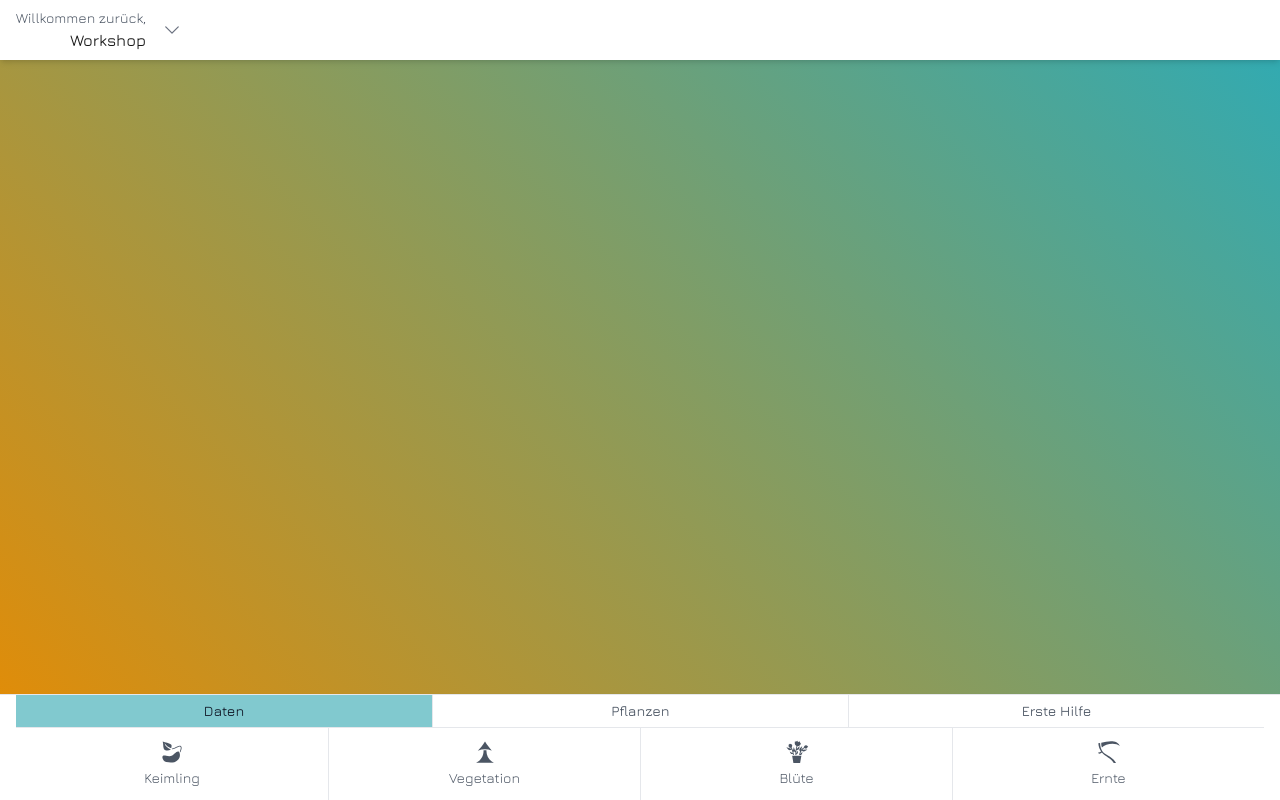
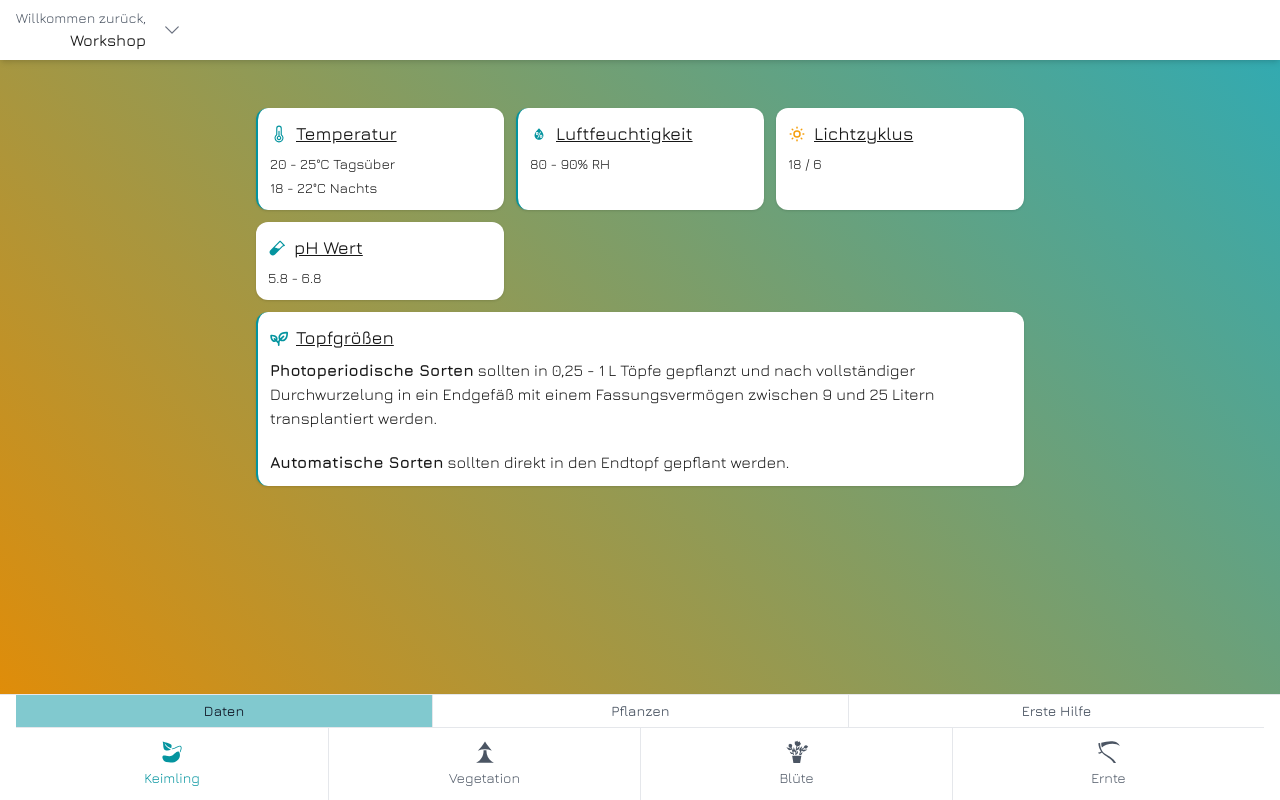
Before and after one commit to balefulduck/handout, a Next.js app: page /dashboard in a window 1280 px wide. Built offline with nearby package versions, Linux system fonts and the light colour scheme; no server answers.

Commit message:
Update styles

```diff
--- a/src/app/dashboard/page.js
+++ b/src/app/dashboard/page.js
@@ -15,7 +15,7 @@ import HarvestPhase from '@/components/phases/HarvestPhase';
 export default function DashboardPage() {
   const { data: session } = useSession();
   const [selectedStrains, setSelectedStrains] = useState([]);
-  const [activePhase, setActivePhase] = useState(null);
+  const [activePhase, setActivePhase] = useState('seedling'); //Make seedling phase default
   const [showLogoutModal, setShowLogoutModal] = useState(false);
 
   useEffect(() => {
--- a/src/components/phases/FlowerPhase.js
+++ b/src/components/phases/FlowerPhase.js
@@ -9,51 +9,66 @@ export default function FlowerPhase() {
     <div className="py-4 px-3">
       <div className="max-w-3xl mx-auto">
         <div className="grid grid-cols-2 sm:grid-cols-3 gap-3">
-          {/* Climate Card */}
-          <div className="bg-white rounded-xl shadow p-3 border-l-2 border-orange col-span-2 sm:col-span-1">
-            <div className="flex items-center gap-1.5 mb-2">
-              <WiHumidity className="text-lg text-orange" />
-              <span className="text-sm font-medium">40-50% RH</span>
+          {/* Temperature Card */}
+          <div className="bg-white rounded-xl shadow p-3 border-l-2 border-orange col-span-1">
+            <div className="flex items-center gap-2 mb-1.5">
+              <PiThermometerSimple className="text-lg text-orange" />
+              <span className="text-lg font-medium underline">Temperatur</span>
             </div>
             <div className="space-y-1">
               <div className="flex items-center gap-1.5">
-                <PiThermometerSimple className="text-lg text-orange" />
-                <span className="text-sm">20-26°C Tag</span>
+                <span className="text-sm">20 - 26°C Tagsüber</span>
               </div>
               <div className="flex items-center gap-1.5">
-                <PiThermometerSimple className="text-lg text-orange/70" />
-                <span className="text-sm">18-20°C Nacht</span>
+                <span className="text-sm">18 - 20°C Nachts</span>
               </div>
             </div>
           </div>
 
-          {/* Light Schedule - Compact Card */}
-          <div className="bg-white rounded-xl shadow p-3 flex items-center justify-center gap-2">
-            <LuSunMedium className="text-lg text-amber-500" />
-            <span className="text-sm font-medium">12/12</span>
-          </div>
-
-          {/* pH Value - Small Square Card */}
-          <div className="bg-white rounded-xl shadow p-3 flex flex-col items-center justify-center">
-            <PiTestTubeFill className="text-lg text-orange mb-1" />
-            <div className="text-center">
-              <div className="text-xs font-medium text-gray-600">pH</div>
-              <div className="text-sm">5.8-6.2</div>
+          {/* Humidity Card */}
+          <div className="bg-white rounded-xl shadow p-3 border-l-2 border-orange col-span-1">
+            <div className="flex items-center gap-2 mb-1.5">
+              <WiHumidity className="text-lg text-orange" />
+              <span className="text-lg font-medium underline">Luftfeuchtigkeit</span>
+            </div>
+            <div className="flex items-center gap-1.5">
+              <span className="text-sm">40 - 50% RH</span>
             </div>
           </div>
 
-          {/* Substrate Card - Full Width */}
+          {/* Light Schedule Card */}
+          <div className="bg-white rounded-xl shadow p-3">
+            <div className="flex items-center gap-2 mb-1.5">
+              <LuSunMedium className="text-lg text-amber-500" />
+              <span className="text-lg font-medium underline">Lichtzyklus</span>
+            </div>
+            <div className="flex items-center gap-1.5">
+              <span className="text-sm">12 / 12</span>
+            </div>
+          </div>
+
+          {/* pH Value Card */}
+          <div className="bg-white rounded-xl shadow p-3">
+            <div className="flex items-center gap-2 mb-1.5">
+              <PiTestTubeFill className="text-lg text-orange" />
+              <span className="text-lg font-medium underline">pH Wert</span>
+            </div>
+            <div className="flex items-center gap-1.5">
+              <span className="text-sm">5.8 - 6.2</span>
+            </div>
+          </div>
+
+          {/* Info Card */}
           <div className="bg-white rounded-xl shadow p-3 border-l-2 border-orange col-span-2 sm:col-span-3">
             <div className="flex items-center gap-2 mb-1.5">
               <PiPlantBold className="text-lg text-orange" />
-              <span className="text-sm font-medium">Blütephase</span>
+              <span className="text-lg font-medium underline">Blütephase</span>
             </div>
             <div className="flex flex-wrap gap-x-6 gap-y-1 text-sm">
               <div className="flex items-center gap-1">
                 <span>Dauer:</span>
                 <span className="text-gray-600">8-12 Wochen</span>
               </div>
-
             </div>
           </div>
         </div>
--- a/src/components/phases/HarvestPhase.js
+++ b/src/components/phases/HarvestPhase.js
@@ -9,36 +9,49 @@ export default function HarvestPhase() {
     <div className="py-4 px-3">
       <div className="max-w-3xl mx-auto">
         <div className="grid grid-cols-2 sm:grid-cols-3 gap-3">
-          {/* Climate Card */}
-          <div className="bg-white rounded-xl shadow p-3 border-l-2 border-purple col-span-2 sm:col-span-1">
-            <div className="flex items-center gap-1.5 mb-2">
-              <WiHumidity className="text-lg text-purple" />
-              <span className="text-sm font-medium">45-55% RH</span>
+          {/* Temperature Card */}
+          <div className="bg-white rounded-xl shadow p-3 border-l-2 border-purple col-span-1">
+            <div className="flex items-center gap-2 mb-1.5">
+              <PiThermometerSimple className="text-lg text-purple" />
+              <span className="text-lg font-medium underline">Temperatur</span>
             </div>
             <div className="space-y-1">
               <div className="flex items-center gap-1.5">
-                <PiThermometerSimple className="text-lg text-purple" />
-                <span className="text-sm">16-21°C</span>
+                <span className="text-sm">16 - 21°C</span>
               </div>
               <div className="flex items-center gap-1.5">
-                <PiThermometerSimple className="text-lg text-purple/70" />
                 <span className="text-sm">Gute Luftzirkulation</span>
               </div>
             </div>
           </div>
 
-          {/* Drying Time Card */}
-          <div className="bg-white rounded-xl shadow p-3 flex items-center justify-center gap-2">
-            <PiPlantBold className="text-lg text-purple" />
-            <span className="text-sm font-medium">10-14 Tage</span>
+          {/* Humidity Card */}
+          <div className="bg-white rounded-xl shadow p-3 border-l-2 border-purple col-span-1">
+            <div className="flex items-center gap-2 mb-1.5">
+              <WiHumidity className="text-lg text-purple" />
+              <span className="text-lg font-medium underline">Luftfeuchtigkeit</span>
+            </div>
+            <div className="flex items-center gap-1.5">
+              <span className="text-sm">45 - 55% RH</span>
+            </div>
           </div>
 
+          {/* Drying Time Card */}
+          <div className="bg-white rounded-xl shadow p-3">
+            <div className="flex items-center gap-2 mb-1.5">
+              <PiPlantBold className="text-lg text-purple" />
+              <span className="text-lg font-medium underline">Trocknungszeit</span>
+            </div>
+            <div className="flex items-center gap-1.5">
+              <span className="text-sm">10 - 14 Tage</span>
+            </div>
+          </div>
 
-          {/* Process Card - Full Width */}
+          {/* Process Card */}
           <div className="bg-white rounded-xl shadow p-3 border-l-2 border-purple col-span-2 sm:col-span-3">
             <div className="flex items-center gap-2 mb-1.5">
               <PiPlantBold className="text-lg text-purple" />
-              <span className="text-sm font-medium">Ernteprozess</span>
+              <span className="text-lg font-medium underline">Ernteprozess</span>
             </div>
             <div className="flex flex-wrap gap-x-6 gap-y-1 text-sm">
               <div className="flex items-center gap-1">
--- a/src/components/phases/SeedlingPhase.js
+++ b/src/components/phases/SeedlingPhase.js
@@ -9,55 +9,69 @@ export default function SeedlingPhase() {
     <div className="py-4 px-3">
       <div className="max-w-3xl mx-auto">
         <div className="grid grid-cols-2 sm:grid-cols-3 gap-3">
-          {/* Climate Card */}
-          <div className="bg-white rounded-xl shadow p-3 border-l-2 border-teal col-span-2 sm:col-span-1">
-            <div className="flex items-center gap-1.5 mb-2">
-              <WiHumidity className="text-lg text-teal" />
-              <span className="text-sm font-medium">80-90% RH</span>
+          {/* Temperature Card */}
+          <div className="bg-white rounded-xl shadow p-3 border-l-2 border-teal col-span-1">
+            <div className="flex items-center gap-2 mb-1.5">
+              <PiThermometerSimple className="text-lg text-teal" />
+              <span className="text-lg font-medium underline">Temperatur</span>
             </div>
             <div className="space-y-1">
               <div className="flex items-center gap-1.5">
-                <PiThermometerSimple className="text-lg text-teal" />
-                <span className="text-sm">20-25°C Tag</span>
+
+                <span className="text-sm">20 - 25°C Tagsüber</span>
               </div>
               <div className="flex items-center gap-1.5">
-                <PiThermometerSimple className="text-lg text-teal/70" />
-                <span className="text-sm">18-22°C Nacht</span>
+
+                <span className="text-sm">18 - 22°C Nachts</span>
               </div>
             </div>
           </div>
 
-          {/* Light Schedule - Compact Card */}
-          <div className="bg-white rounded-xl shadow p-3 flex items-center justify-center gap-2">
-            <LuSunMedium className="text-lg text-amber-500" />
-            <span className="text-sm font-medium">18/6</span>
-          </div>
+          {/* Humidity Card */}
+          <div className="bg-white rounded-xl shadow p-3 border-l-2 border-teal col-span-1">
+            <div className="flex items-center gap-2 mb-1.5">
+              <WiHumidity className="text-lg text-teal" />
+              <span className="text-lg font-medium underline">Luftfeuchtigkeit</span>
+            </div>
+            <div className="flex items-center gap-1.5">
 
-          {/* pH Value - Small Square Card */}
-          <div className="bg-white rounded-xl shadow p-3 flex flex-col items-center justify-center">
-            <PiTestTubeFill className="text-lg text-teal mb-1" />
-            <div className="text-center">
-              <div className="text-xs font-medium text-gray-600">pH</div>
-              <div className="text-sm">5.8-6.8</div>
+              <span className="text-sm">80 - 90% RH</span>
             </div>
           </div>
 
-          {/* Substrate Card - Full Width */}
+          {/* Light Schedule Card */}
+          <div className="bg-white rounded-xl shadow p-3">
+            <div className="flex items-center gap-2 mb-1.5">
+              <LuSunMedium className="text-lg text-amber-500" />
+              <span className="text-lg font-medium underline">Lichtzyklus</span>
+            </div>
+            <div className="flex items-center gap-1.5">
+              <span className="text-sm">18 / 6</span>
+            </div>
+          </div>
+
+          {/* pH Value Card */}
+          <div className="bg-white rounded-xl shadow p-3">
+            <div className="flex items-center gap-2 mb-1.5">
+              <PiTestTubeFill className="text-lg text-teal" />
+              <span className="text-lg font-medium underline">pH Wert</span>
+            </div>
+            <div className="flex items-center gap-1.5">
+              <span className="text-sm">5.8 - 6.8</span>
+            </div>
+          </div>
+
+          {/* Pot Sizes Card */}
           <div className="bg-white rounded-xl shadow p-3 border-l-2 border-teal col-span-2 sm:col-span-3">
             <div className="flex items-center gap-2 mb-1.5">
               <PiPlantBold className="text-lg text-teal" />
-              <span className="text-sm font-medium">Topfgrößen</span>
+              <span className="text-lg font-medium underline">Topfgrößen</span>
             </div>
-            <div className="flex flex-wrap gap-x-6 gap-y-1 text-sm">
-              <div className="flex items-center gap-1">
-                <span>Photo:</span>
-                <span className="text-gray-600">0.25-1L → 9-25L</span>
-              </div>
-              <div className="flex items-center gap-1">
-                <span>Auto:</span>
-                <span className="text-gray-600">Direkt Endtopf</span>
-              </div>
-            </div>
+            <p className="mb-5"><strong>Photoperiodische Sorten</strong> sollten in 0,25 - 1 L Töpfe gepflanzt und nach vollständiger Durchwurzelung in ein Endgefäß mit einem Fassungsvermögen zwischen
+              9 und 25 Litern transplantiert werden.
+            </p>
+            <p><strong>Automatische Sorten</strong> sollten direkt in den Endtopf gepflant werden.
+            </p>
           </div>
         </div>
       </div>
--- a/src/components/phases/VegetationPhase.js
+++ b/src/components/phases/VegetationPhase.js
@@ -9,44 +9,60 @@ export default function VegetationPhase() {
     <div className="py-4 px-3">
       <div className="max-w-3xl mx-auto">
         <div className="grid grid-cols-2 sm:grid-cols-3 gap-3">
-          {/* Climate Card */}
-          <div className="bg-white rounded-xl shadow p-3 border-l-2 border-lime col-span-2 sm:col-span-1">
-            <div className="flex items-center gap-1.5 mb-2">
-              <WiHumidity className="text-lg text-lime" />
-              <span className="text-sm font-medium">60-70% RH</span>
+          {/* Temperature Card */}
+          <div className="bg-white rounded-xl shadow p-3 border-l-2 border-lime col-span-1">
+            <div className="flex items-center gap-2 mb-1.5">
+              <PiThermometerSimple className="text-lg text-lime" />
+              <span className="text-lg font-medium underline">Temperatur</span>
             </div>
             <div className="space-y-1">
               <div className="flex items-center gap-1.5">
-                <PiThermometerSimple className="text-lg text-lime" />
-                <span className="text-sm">22-28°C Tag</span>
+                <span className="text-sm">22 - 28°C Tagsüber</span>
               </div>
               <div className="flex items-center gap-1.5">
-                <PiThermometerSimple className="text-lg text-lime/70" />
-                <span className="text-sm">18-22°C Nacht</span>
+                <span className="text-sm">18 - 22°C Nachts</span>
               </div>
             </div>
           </div>
 
-          {/* Light Schedule - Compact Card */}
-          <div className="bg-white rounded-xl shadow p-3 flex items-center justify-center gap-2">
-            <LuSunMedium className="text-lg text-amber-500" />
-            <span className="text-sm font-medium">18/6</span>
-          </div>
-
-          {/* pH Value - Small Square Card */}
-          <div className="bg-white rounded-xl shadow p-3 flex flex-col items-center justify-center">
-            <PiTestTubeFill className="text-lg text-lime mb-1" />
-            <div className="text-center">
-              <div className="text-xs font-medium text-gray-600">pH</div>
-              <div className="text-sm">5.8-6.5</div>
+          {/* Humidity Card */}
+          <div className="bg-white rounded-xl shadow p-3 border-l-2 border-lime col-span-1">
+            <div className="flex items-center gap-2 mb-1.5">
+              <WiHumidity className="text-lg text-lime" />
+              <span className="text-lg font-medium underline">Luftfeuchtigkeit</span>
+            </div>
+            <div className="flex items-center gap-1.5">
+              <span className="text-sm">60 - 70% RH</span>
             </div>
           </div>
 
-          {/* Substrate Card - Full Width */}
+          {/* Light Schedule Card */}
+          <div className="bg-white rounded-xl shadow p-3">
+            <div className="flex items-center gap-2 mb-1.5">
+              <LuSunMedium className="text-lg text-amber-500" />
+              <span className="text-lg font-medium underline">Lichtzyklus</span>
+            </div>
+            <div className="flex items-center gap-1.5">
+              <span className="text-sm">18 / 6</span>
+            </div>
+          </div>
+
+          {/* pH Value Card */}
+          <div className="bg-white rounded-xl shadow p-3">
+            <div className="flex items-center gap-2 mb-1.5">
+              <PiTestTubeFill className="text-lg text-lime" />
+              <span className="text-lg font-medium underline">pH Wert</span>
+            </div>
+            <div className="flex items-center gap-1.5">
+              <span className="text-sm">5.8 - 6.5</span>
+            </div>
+          </div>
+
+          {/* Info Card */}
           <div className="bg-white rounded-xl shadow p-3 border-l-2 border-lime col-span-2 sm:col-span-3">
             <div className="flex items-center gap-2 mb-1.5">
               <PiPlantBold className="text-lg text-lime" />
-              <span className="text-sm font-medium">Wachstumsphase</span>
+              <span className="text-lg font-medium underline">Wachstumsphase</span>
             </div>
             <div className="flex flex-wrap gap-x-6 gap-y-1 text-sm">
               <div className="flex items-center gap-1">
```
